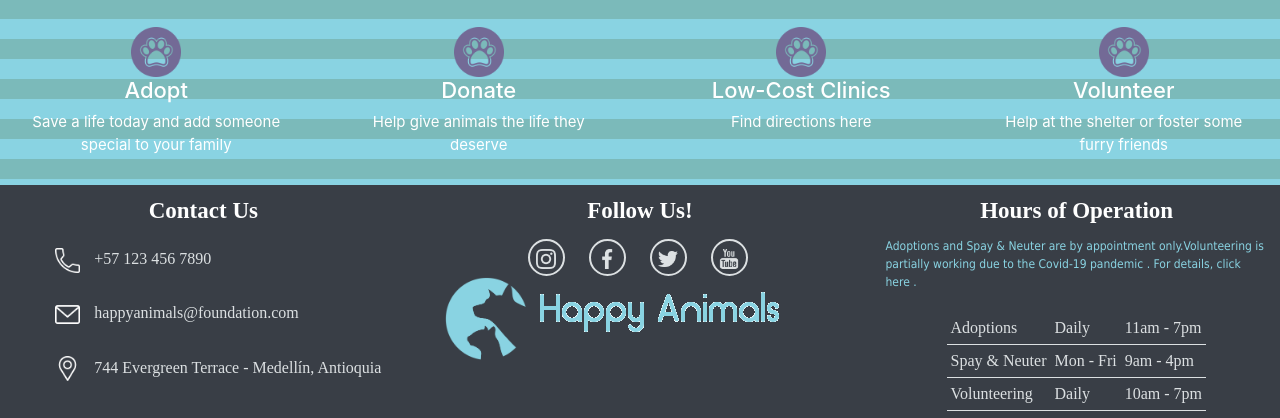
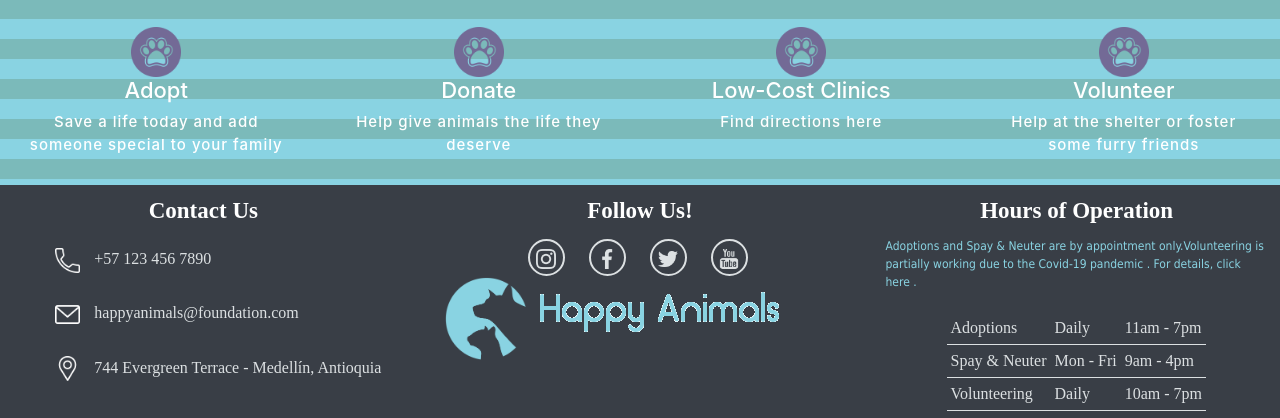
Before and after one commit to nestorcalvo/Happy-Animals, a PHP site: page /adopcion.html in a window 1280 px wide. Shown: the part 1555-1973 px from the top of the page. Run offline with PHP 8.4, Linux system fonts and the light colour scheme.

Commit message:
Se hacen modificaciones a estilos 2, 3, 4 ,5

```diff
--- a/css/style2.css
+++ b/css/style2.css
@@ -390,6 +390,8 @@ p.second-menu{
     font-size: 15px;
     color: white;
     text-align: center;
+    font-weight: 500;
+    letter-spacing: 1px;
 }
 
 a.second-menu{
@@ -442,7 +444,7 @@ img.position{
 h3.position{
     text-align: center;
     font-size: 40px;
-    font-family: Bahnschrift;
+    font-family: Arial Rounded MT Bold;
     font-weight: bold;
     color: #FFFFFF;
 }
--- a/css/style3.css
+++ b/css/style3.css
@@ -385,6 +385,8 @@ p.second-menu{
     font-size: 15px;
     color: white;
     text-align: center;
+    font-weight: 500;
+    letter-spacing: 1px;
 }
 
 a.second-menu{
@@ -437,7 +439,7 @@ img.position{
 h3.position{
     text-align: center;
     font-size: 40px;
-    font-family: Bahnschrift;
+    font-family: Arial Rounded MT Bold;
     font-weight: bold;
     color: #FFFFFF;
 }
--- a/css/style4.css
+++ b/css/style4.css
@@ -244,6 +244,8 @@ p.second-menu{
     font-size: 15px;
     color: white;
     text-align: center;
+    font-weight: 500;
+    letter-spacing: 1px;
 }
 
 a.second-menu{
@@ -300,7 +302,7 @@ img.position{
 h3.position{
     text-align: center;
     font-size: 40px;
-    font-family: Bahnschrift;
+    font-family: Arial Rounded MT Bold;
     font-weight: bold;
     color: #FFFFFF;
 }
@@ -420,3 +422,13 @@ li.cu{
     font-family: Bahnschrift;
     color: rgba(220, 224, 226, 1);
 }
+
+#mapa {
+    width: 100%;
+    height: 95%;
+}
+html, body {
+    height: 100%;
+    margin: 0;
+    padding: 0;
+}
--- a/css/style5.css
+++ b/css/style5.css
@@ -310,7 +310,6 @@ img.second-menu{
     margin-top: 3%;
     width: 50px;
     height: 50px;
-    margin: 0px;
 }
 
 h3.second-menu{
@@ -323,6 +322,8 @@ p.second-menu{
     font-size: 15px;
     color: white;
     text-align: center;
+    font-weight: 500;
+    letter-spacing: 1px;
 }
 
 a.second-menu{
@@ -379,7 +380,7 @@ img.position{
 h3.position{
     text-align: center;
     font-size: 40px;
-    font-family: Bahnschrift;
+    font-family: Arial Rounded MT Bold;
     font-weight: bold;
     color: #FFFFFF;
 }
--- a/index.html
+++ b/index.html
@@ -57,7 +57,7 @@
         <ul class="nav-list">
             <input type="button" value="🞬" id="nav-button" onclick="change()">
             <li class="nav-item"><a href="adopt-a-pet.html" class="nav-link">Adopt a pet</a></li>
-            <li class="nav-item"><a href="#" class="nav-link">Give up for adoption</a></li>
+            <li class="nav-item"><a href="adopcion.html" class="nav-link">Give up for adoption</a></li>
             <li class="nav-item"><a href="#" class="nav-link">Low-cost vet clinics</a></li>
             <li class="nav-item"><a href="php/formVoluntario.php" class="nav-link">Volunteer</a></li>
             <li class="nav-item"><a href="#" class="nav-link" data-toggle="modal" data-target="#modal_info1">Sign in</a></li>
```
